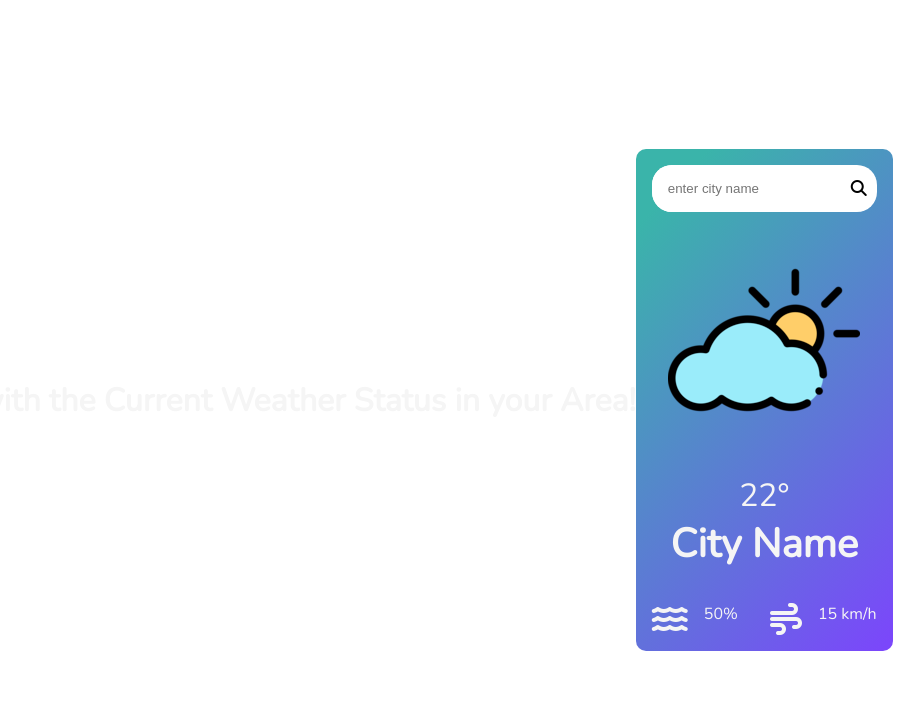
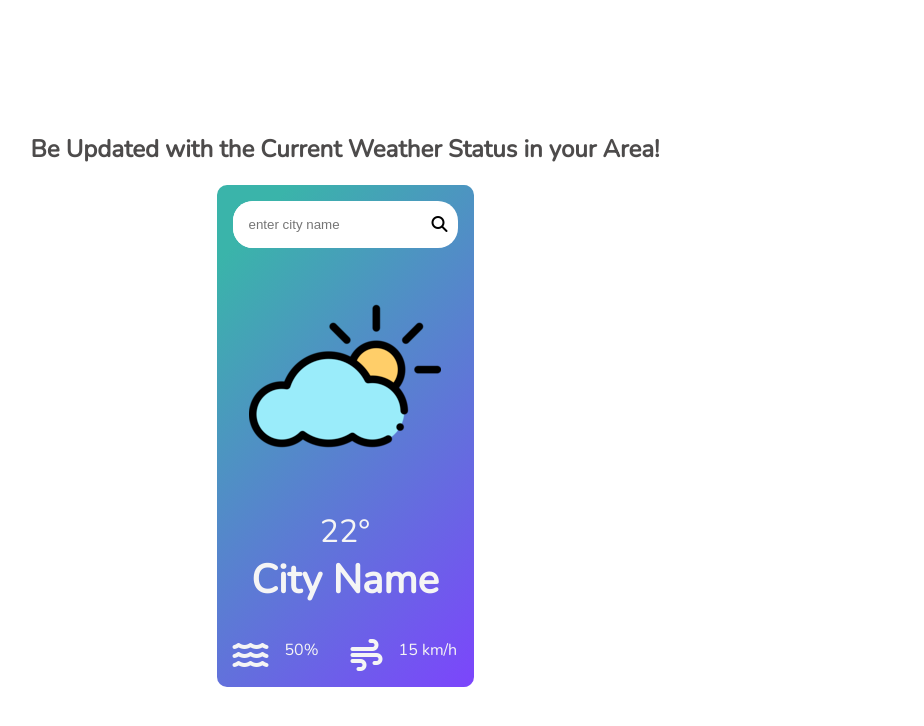
Before and after one commit to sceiiya/chingu_pp-weather-app, a plain HTML site: page index.html in a window 1280 px wide. Shown: the whole page, without its empty margins (295-1219 px from the left). Drawn offline with nearby package versions, Linux system fonts and the light colour scheme.

Commit message:
Fix Design

```diff
--- a/src/css/styles.css
+++ b/src/css/styles.css
@@ -11,7 +11,16 @@ body {
   min-height: 100dvh;
   justify-content: center;
   align-items: center;
+  flex-direction: column;
 }
+
+h1{
+  color: rgba(55, 53, 53, 0.889);
+  padding: 20px;
+  top: 10px;
+  font-size: 1.5rem;
+}
+
 main {
   background: rgb(58, 180, 170);
   background: linear-gradient(
@@ -80,9 +89,7 @@ main {
   font-size: 2rem;
 }
 
-i,
-p,
-h1 {
+i,p{
   color: whitesmoke;
 }
 
```
